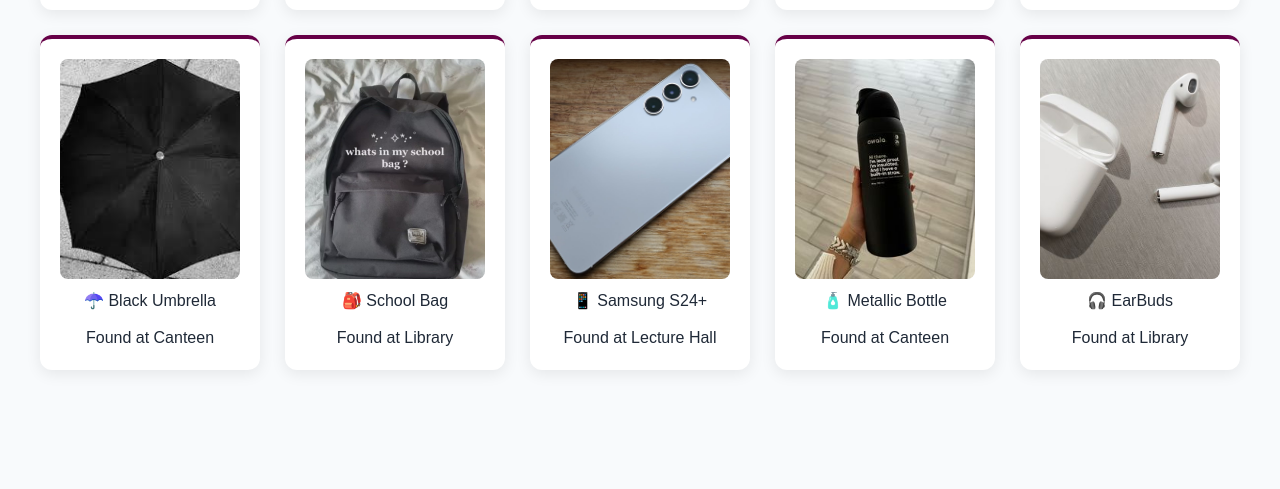
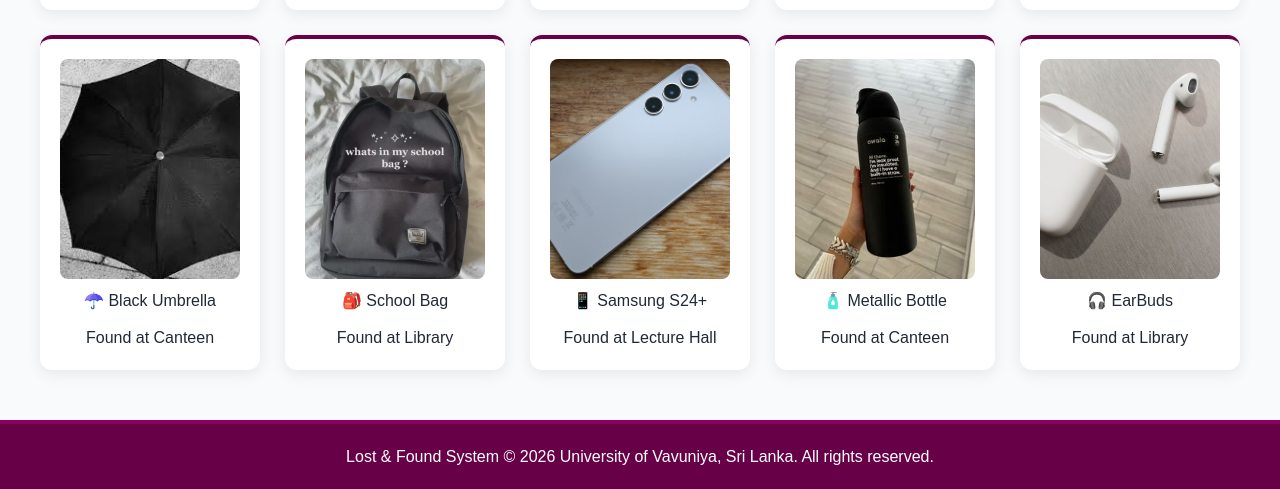
Before and after one commit to varshanwarzone/Lost-Found-Website-, a plain HTML site: page found.html in a window 1280 px wide. Shown: the part 542-1031 px from the top of the page. Before the commit the page ends 962 px from the top, so only its background shows below. Drawn offline with Linux system fonts and the light colour scheme.

Commit message:
Update found.html

```diff
--- a/found.html
+++ b/found.html
@@ -104,7 +104,12 @@
         </div>
 
     </main>
-
+<footer>
+    <p>
+        Lost &amp; Found System &copy; 2026 University of Vavuniya, Sri Lanka.
+        All rights reserved.
+    </p>
+</footer>
     <script src="script.js"></script>
 
 </body>
```
